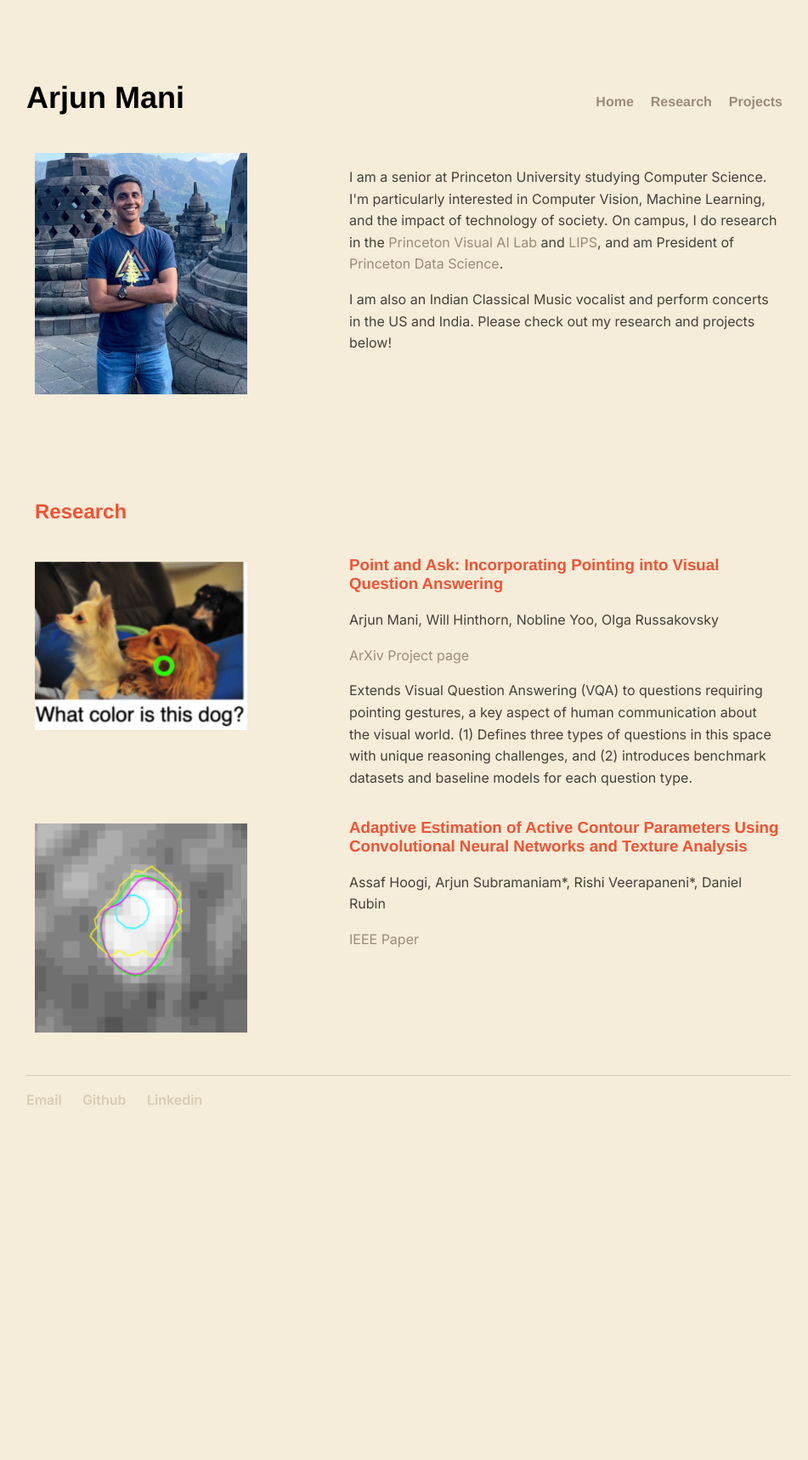
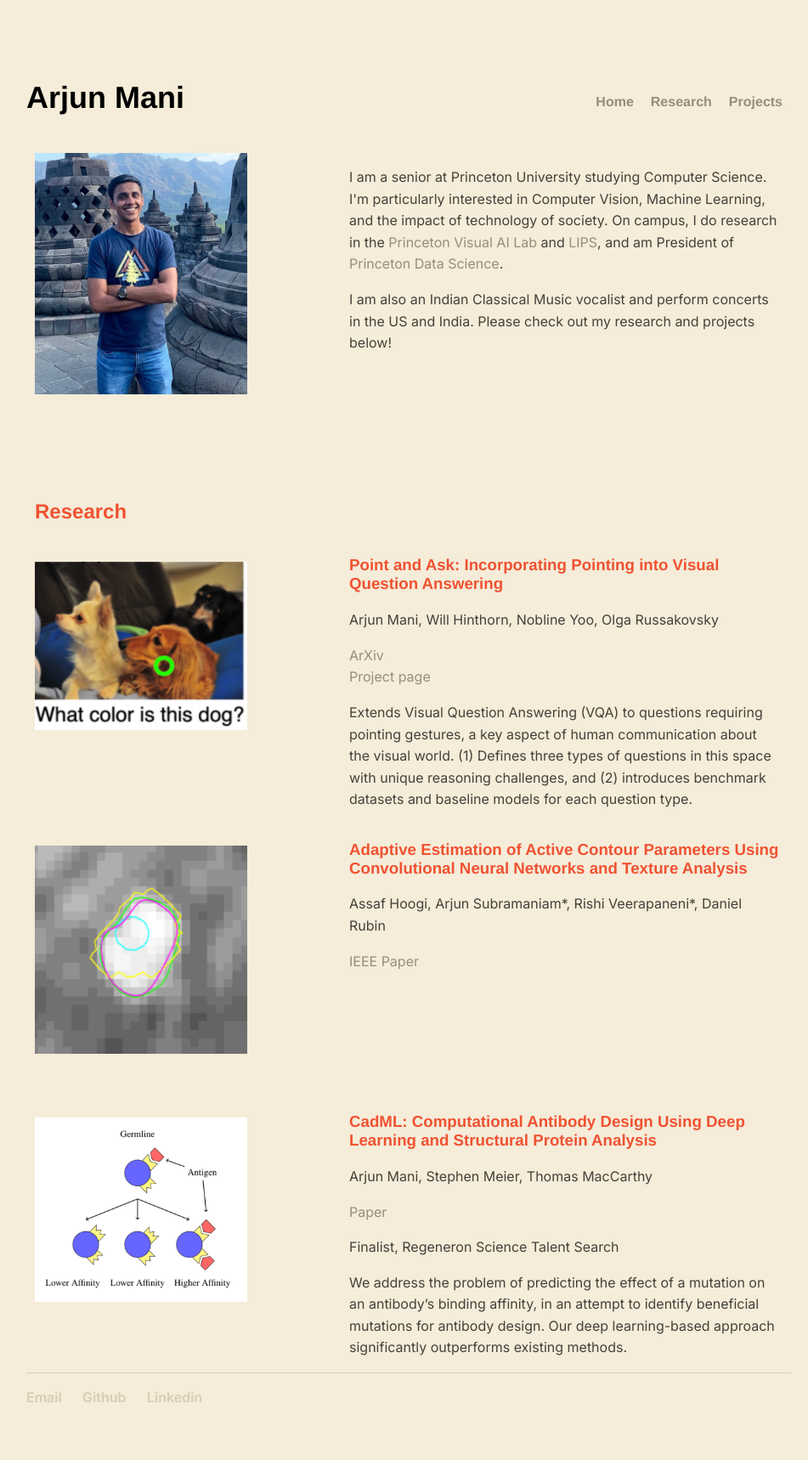
Before and after one commit to arjun-mani/arjun-mani.github.io, a Jekyll site: the page built from index.html, in a window 1280 px wide. Shown: the whole page at 85% size, without its empty margins (161-1112 px from the left). Built offline with Jekyll 4.4.1, drawn with Linux system fonts in a browser that asks for light colours; some web fonts are replaced; before the commit the page ends 1367 px from its top, so only the background shows below that.

Commit message:
Update index.html

```diff
--- a/index.html
+++ b/index.html
@@ -31,7 +31,7 @@ title: Home
 	<div class="divTableCell">
 		<h3>Point and Ask: Incorporating Pointing into Visual Question Answering</h3>
 		<p>Arjun Mani, Will Hinthorn, Nobline Yoo, Olga Russakovsky</p>
-		<p><a href="#" target="_blank">ArXiv</a> <a href="https://hinthornw.github.io/pointingqa/" target="_blank">Project page</a></p>
+		<p><a href="#" target="_blank">ArXiv</a><br/><a href="https://hinthornw.github.io/pointingqa/" target="_blank">Project page</a></p>
 		<p>Extends Visual Question Answering (VQA) to questions requiring pointing gestures, a key aspect of human communication about the visual world. (1) Defines three types of questions in this space with unique reasoning challenges, and (2) introduces benchmark datasets and baseline models for each question type.</p>
 	</div>
 </div>
@@ -47,6 +47,19 @@ title: Home
 	</div>
 </div>
 
+<div class="divTableRow">
+	<div class="divTableCell">
+		<img class="about" src="/imgs/regeneron.png" class="propic" width="100%">
+	</div>
+	<div class="divTableCell">
+		<h3>CadML: Computational Antibody Design Using Deep Learning and Structural Protein Analysis</h3>
+		<p>Arjun Mani, Stephen Meier, Thomas MacCarthy</p>
+		<p><a href="#">Paper</p>
+		<p>Finalist, Regeneron Science Talent Search</p>
+		<p>We address the problem of predicting the effect of a mutation on an antibody’s binding affinity, in an attempt to identify beneficial mutations for antibody design. Our deep learning-based approach significantly outperforms existing methods.</p>
+	</div>
+</div>
+
 
 </div>
 </div>
```
